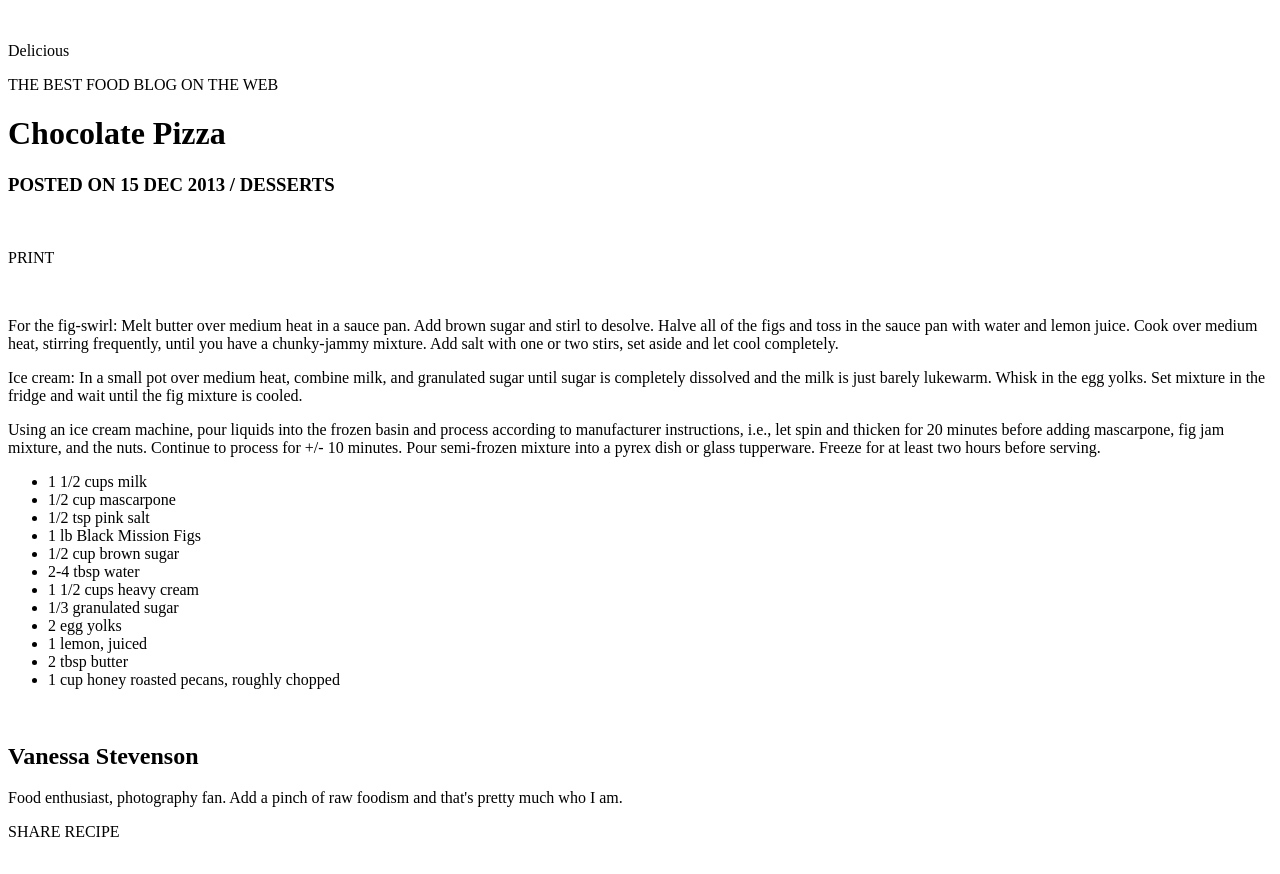
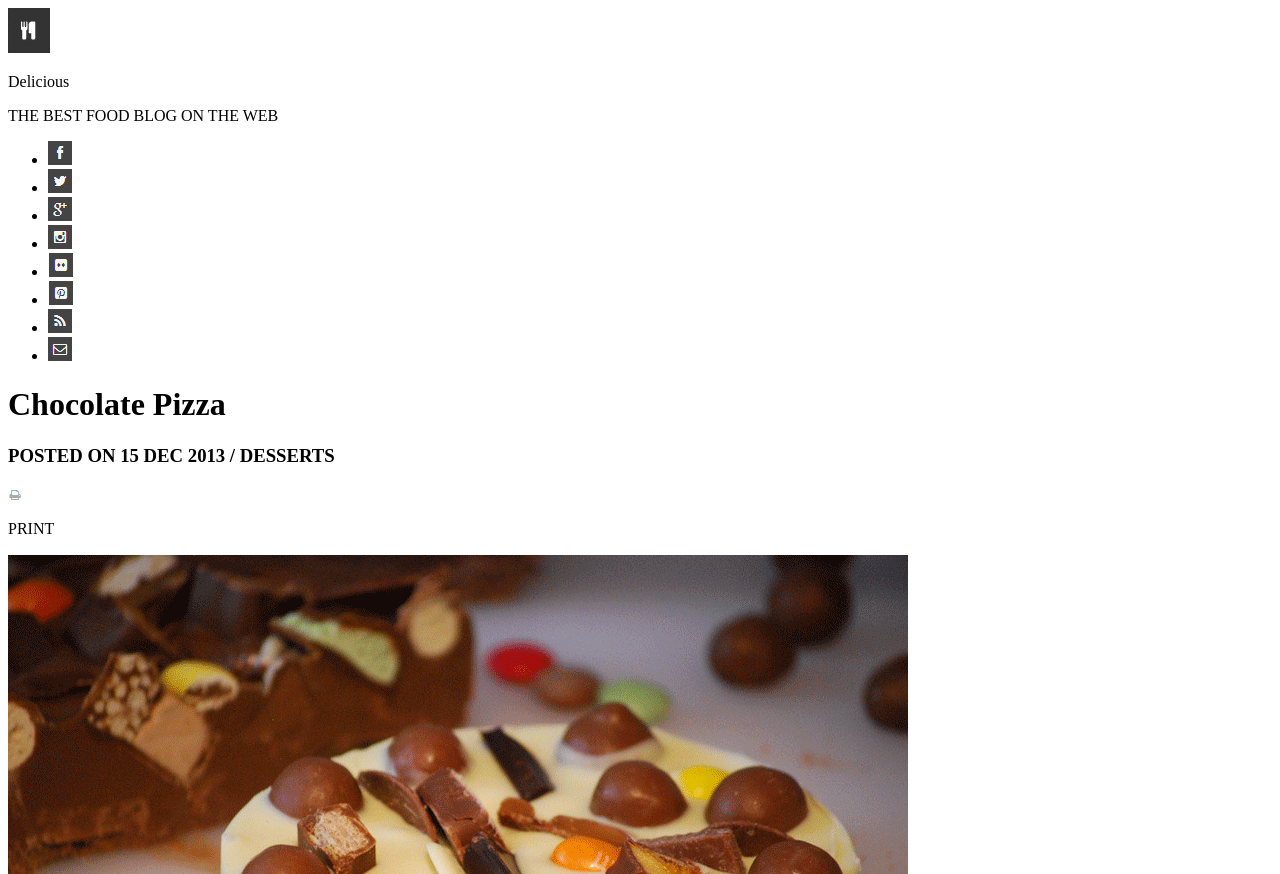
Before and after one commit to YvonneHayes/March28Lab, a plain HTML site: page index.html in a window 1280 px wide. Shown: the top 874 px of the page. Drawn offline with Linux system fonts and the light colour scheme.

Commit message:
added images to html

```diff
--- a/index.html
+++ b/index.html
@@ -8,13 +8,24 @@
   <body>
     <header>
       <div id="delicious">
-        <img />
+        <img src="img/logo.png"/>
         <div id="delicious-text">
           <p id="blog-name">Delicious</p>
           <p id="tagline">THE BEST FOOD BLOG ON THE WEB</p>
         </div>
       </div>
-      <div id="icons"></div>
+      <div id="icons">
+        <ul>
+          <li><img src="img/fb-icon.png"/></li>
+          <li><img src="img/twit-icon.png"/></li>
+          <li><img src="img/gp-icon.png"/></li>
+          <li><img src="img/insta-icon.png"/></li>
+          <li><img src="img/flic-icon.png"/></li>
+          <li><img src="img/pint-icon.png"/></li>
+          <li id="rss"><img src="img/rss-icon.png"/></li>
+          <li><img src="img/mail-icon.png"/></li>
+        </ul>
+      </div>
     </header>
     <div class="bar"></div>
     <div id="heading">
@@ -23,11 +34,11 @@
         <h3>POSTED ON 15 DEC 2013 / DESSERTS</h3>
       </div>
       <div id="print">
-        <img />
+        <img src="img/print-icon.png"/>
         <p>PRINT</p>
       </div>
     </div>
-    <img />
+    <img src="img/choco-pizza.png"/>
     <div id="instructions">
       <p>For the fig-swirl: Melt butter over medium heat in a sauce pan. Add brown sugar and stirl to desolve. Halve all of the figs and toss in the sauce pan with water and lemon juice. Cook over medium heat, stirring frequently, until you have a chunky-jammy mixture. Add salt with one or two stirs, set aside and let cool completely.</p>
       <p>Ice cream: In a small pot over medium heat, combine milk, and granulated sugar until sugar is completely dissolved and the milk is just barely lukewarm. Whisk in the egg yolks. Set mixture in the fridge and wait until the fig mixture is cooled.</p>
@@ -51,7 +62,7 @@
     <div>
     <div class="bar"></div>
     <div id="vanessa">
-      <img />
+      <img src="img/van-pic.png"/>
       <div id="bio">
         <h2>Vanessa Stevenson</h2>
         <p>Food enthusiast, photography fan. Add a pinch of raw foodism and that's pretty much who I am.</p>
@@ -60,7 +71,7 @@
     </div>
     <div id="end">
       <div class="line"></div>
-      <img />
+      <img src="img/small-logo.png"/>
       <div class="line"></div>
     </div>
     <footer>
```
